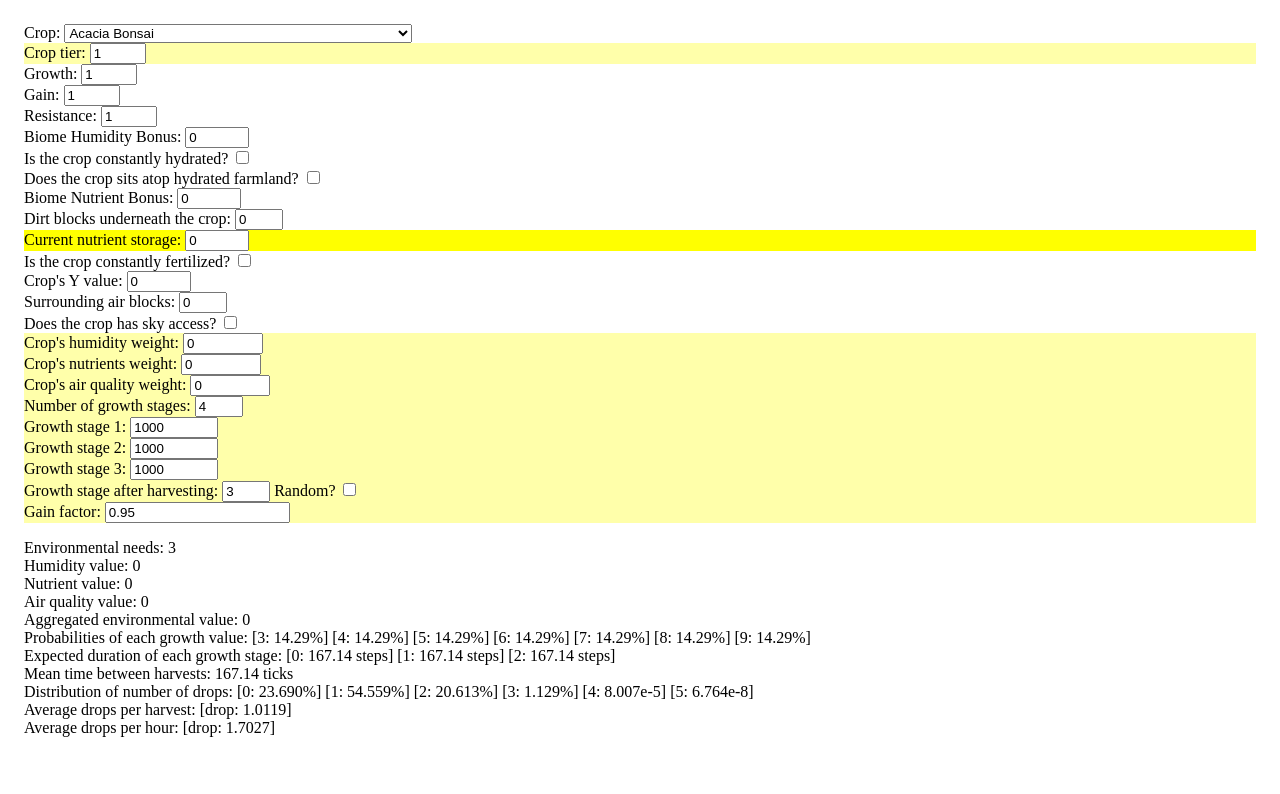
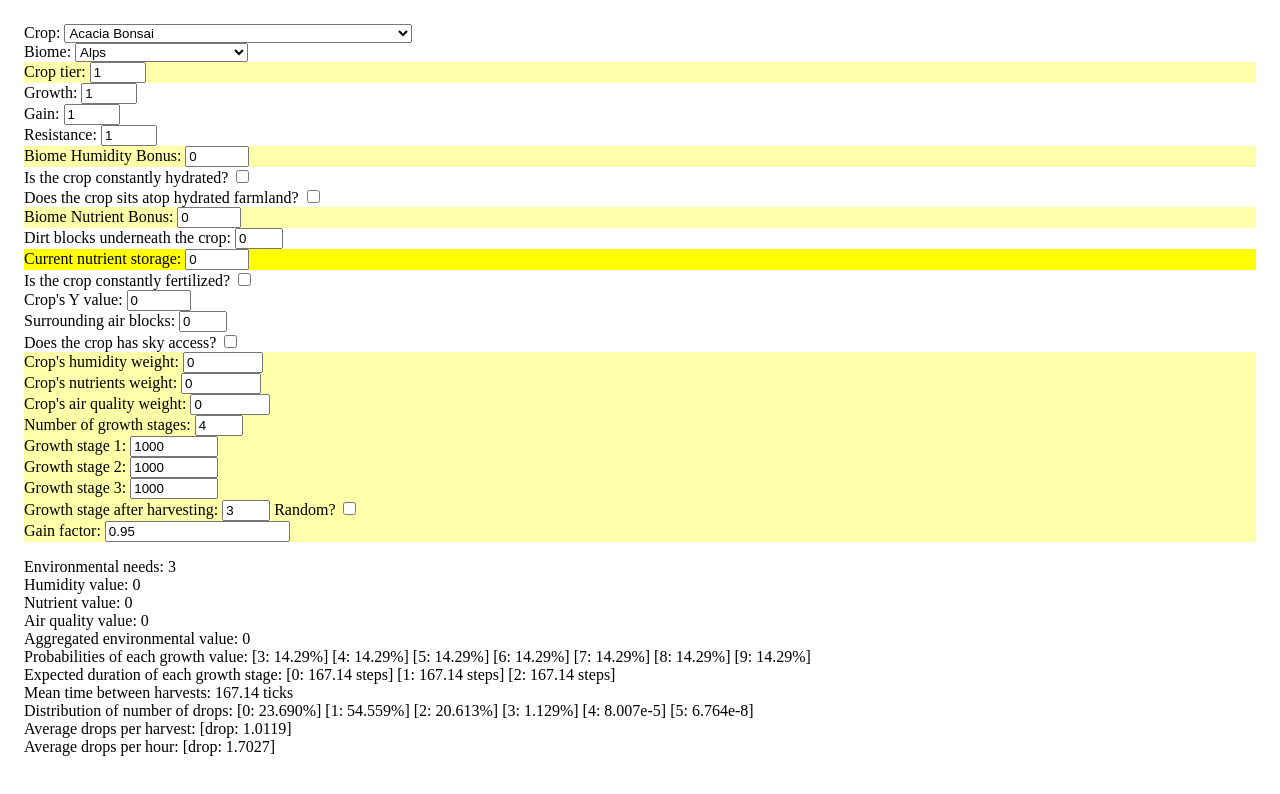
Before and after one commit to mcarreon/ic2crops, a website with bundled scripts: page index.html in a window 1280 px wide. Built offline with nearby package versions, Linux system fonts and the light colour scheme.

Commit message:
Add drop-down menu to select biome.

```diff
--- a/index.html
+++ b/index.html
@@ -12,6 +12,12 @@
             Crop:
             <select id="cropList">
                 <option>Loading crops...</option>
+            </select>
+        </div>
+        <div>
+            Biome:
+            <select id="biomeList">
+                <option>Loading biomes...</option>
             </select>
         </div>
         <div class="attribute-from-database">
@@ -31,7 +37,7 @@
             <input type="number" id="statResistance" min="0" max="31" value="1" required />
         </div>
 
-        <div>
+        <div class="attribute-from-database">
             Biome Humidity Bonus:
             <input type="number" id="biomeHumidityBonus" min="-10" max="10" value="0" required />
         </div>
@@ -44,7 +50,7 @@
             <input type="checkbox" id="atopHydratedFarmland" required />
         </div>
 
-        <div>
+        <div class="attribute-from-database">
             Biome Nutrient Bonus:
             <input type="number" id="biomeNutrientBonus" min="-10" max="10" value="0" required />
         </div>
--- a/src/ui.ts
+++ b/src/ui.ts
@@ -1,4 +1,5 @@
 import { CropData } from './CropData.js';
+import { BiomeData } from './BiomeData.js';
 import { StaticCropData } from './CropMath.js';
 
 class GrowthStageInput {
@@ -49,6 +50,7 @@ class GrowthStageInput {
 export class UI {
     static instance = new UI();
     private cropListSelection = document.getElementById('cropList') as HTMLSelectElement;
+    private biomeListSelection = document.getElementById('biomeList') as HTMLSelectElement;
     private cropTierInput = document.getElementById('cropTier') as HTMLInputElement;
     private statGainInput = document.getElementById('statGain') as HTMLInputElement;
     private statGrowthInput = document.getElementById('statGrowth') as HTMLInputElement;
@@ -98,6 +100,7 @@ export class UI {
 
     private constructor() {
         this.initCropList();
+        this.initBiomeList();
 
         this.registerNumericAttributeCallback(this.cropTierInput, value => {
             this.staticCropData.crop.tier = value;
@@ -247,6 +250,29 @@ export class UI {
         });
     }
 
+    private initBiomeList() {
+        this.biomeListSelection.innerHTML = "";
+        let biomeNames = Array.from(BiomeData.allBiomes.keys()).sort();
+        for(let biomeName of biomeNames) {
+            let option = document.createElement('option');
+            option.textContent = biomeName;
+            this.biomeListSelection.appendChild(option);
+        }
+        this.biomeListSelection.addEventListener('change', (e: Event) => {
+            let biomeName = (e.target as HTMLSelectElement).value;
+            let biome = BiomeData.allBiomes.get(biomeName);
+            if(biome === undefined) {
+                console.log(`Error: cannot find biome ${biomeName}`);
+                return;
+            }
+
+            this.staticCropData.biome = BiomeData.computeBiomeBonuses(biome);
+            this.biomeHumidityBonusInput.value = "" + this.staticCropData.biome.humidityBonus;
+            this.biomeNutrientBonusInput.value = "" + this.staticCropData.biome.nutrientBonus;
+            this.updateCropData();
+        });
+    }
+
     private registerNumericAttributeCallback(element: HTMLInputElement, callback: (value: number) => void) {
         element.addEventListener('input', (e: Event) => {
             callback((e.target as HTMLInputElement).valueAsNumber);
```
